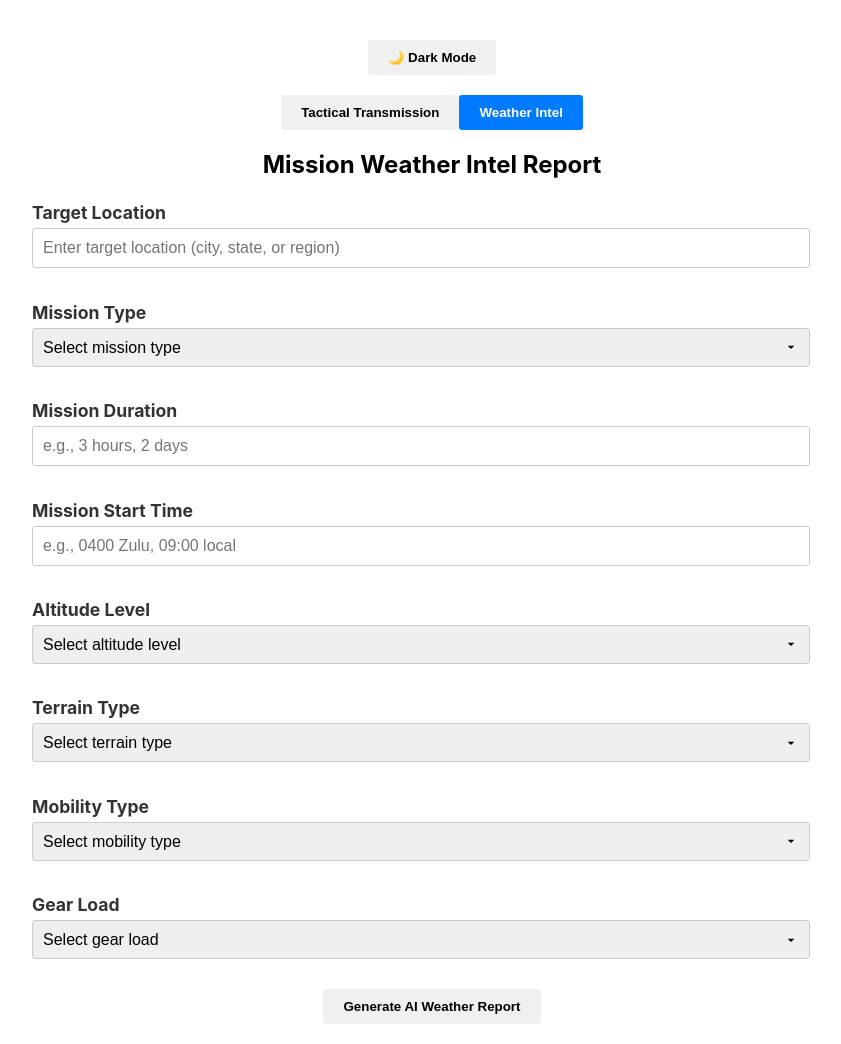
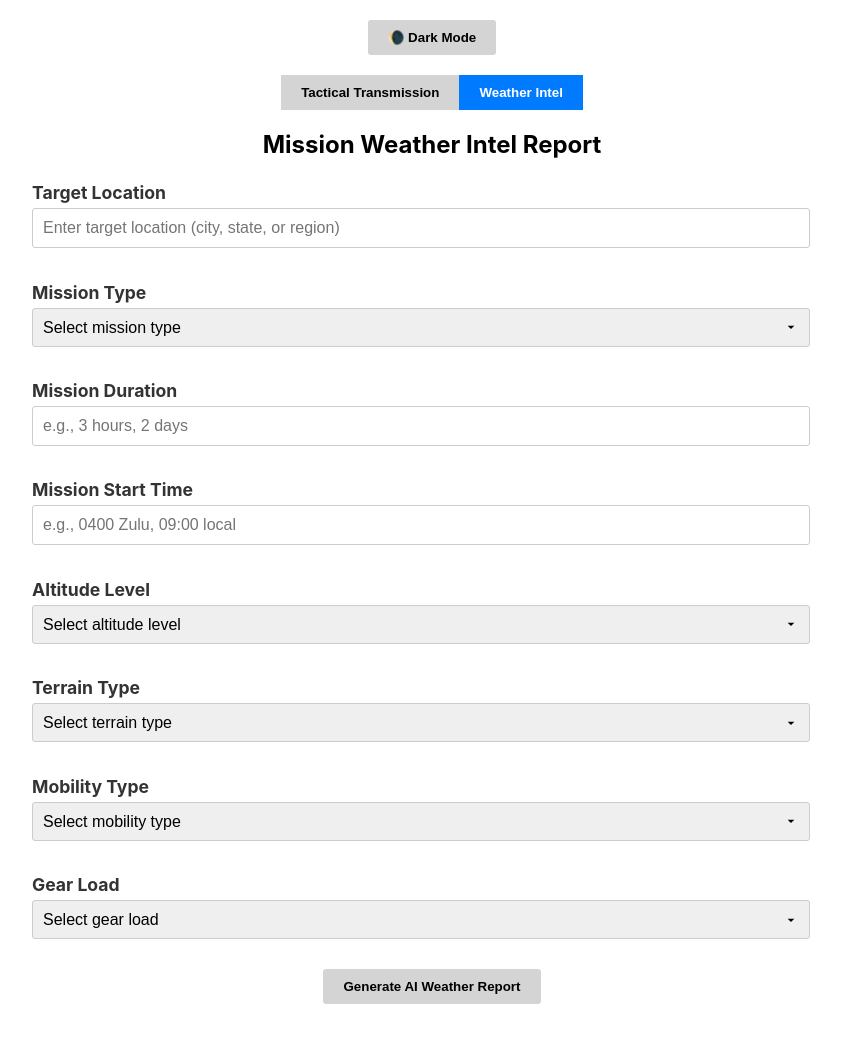
Before and after one commit to EOSandCHILL/eagle-command-ai, a React (Create React App) app in the folder eagle-ops-portal/: page / in a window 1280 px wide. Shown: the whole page, without its empty margins (208-1049 px from the left). Built offline with nearby package versions, Linux system fonts and the light colour scheme.

Commit message:
Update button styling

```diff
--- a/eagle-ops-portal/src/App.css
+++ b/eagle-ops-portal/src/App.css
@@ -6,24 +6,17 @@
   padding: 20px;
 }
 
-/* === Tabs === */
-.tabs {
-  display: flex;
-  justify-content: space-around;
-  margin-bottom: 20px;
-}
-
-.tabs button {
+/* === Tab Buttons === */
+.App > button:not(.mode-toggle) {
   padding: 10px 20px;
+  margin: 0 5px;
   cursor: pointer;
   border: none;
-  background-color: #f0f0f0;
+  background-color: #d4d4d4;
   font-weight: bold;
   border-radius: 3px;
-  margin: 0 5px;
 }
-
-.tabs button.active {
+.App > button:not(.mode-toggle).active {
   background-color: #007bff;
   color: #fff;
 }
@@ -70,15 +63,32 @@ input,
 button {
   padding: 10px 20px;
   cursor: pointer;
-  border: none;
-  background-color: #f0f0f0;
+  background-color: #d4d4d4;
   font-weight: bold;
-  border-radius: 3px;
+  border-radius: none;
+  border-style: none;
 }
 
 button.active {
   background-color: #007bff;
   color: #fff;
+}
+
+.mode-toggle {
+  margin-bottom: 19.92px;
+  border-radius: 3px;
+}
+
+.mode-toggle:hover {
+  border: 3px solid #666666;
+}
+
+.generate-button {
+  border-radius: 3px;
+}
+
+.generate-button:hover {
+  border: 3px solid #007bff;
 }
 
 .output-header {
@@ -108,7 +118,7 @@ button.active {
   background-color: #f4f4f4;
   padding: 10px;
   border-radius: 3px;
-  border: #000;
+  border: 1px solid #000;
 }
 
 .command-core-ai-weather-report-text {
@@ -150,15 +160,15 @@ body.dark-mode button {
   border: 1px solid #555;
 }
 
-body.dark-mode .tabs button {
+body.dark-mode .App > button:not(.mode-toggle) {
   background-color: #333;
   color: #fff;
   border: 1px solid #555;
 }
-
-body.dark-mode .tabs button.active {
-  background-color: #007bff;
-  color: #fff;
+body.dark-mode .App > button:not(.mode-toggle).active {
+  background-color: #007bff !important;
+  color: #fff !important;
+  border: 1px solid #007bff !important;
 }
 
 body.dark-mode .form-group h4 {
--- a/eagle-ops-portal/src/App.js
+++ b/eagle-ops-portal/src/App.js
@@ -2,6 +2,7 @@ import "./App.css";
 import React, { useState, useEffect } from "react";
 import CommandCoreAiTransmissionComponent from "./components/CommandCoreAiTransmissionComponent";
 import CommandCoreAiWeatherComponent from "./components/CommandCoreAiWeatherComponent";
+import ThemeToggleButton from "./components/ThemeToggleButton";
 
 function App() {
   const [darkMode, setDarkMode] = useState(false);
@@ -15,11 +16,11 @@ function App() {
 
   return (
     <div className="App">
-      <div className="App">
-        <button onClick={() => setDarkMode(!darkMode)}>
-          {darkMode ? "☀ Light Mode" : "🌙 Dark Mode"}
-        </button>
-      </div>
+      <ThemeToggleButton
+        darkMode={darkMode}
+        toggleDarkMode={() => setDarkMode(!darkMode)}
+      />
+      <div>
         <button
           className={activeTab === "command-core-transmission" ? "active" : ""}
           onClick={() => handleTabChange("command-core-transmission")}
@@ -27,11 +28,14 @@ function App() {
           Tactical Transmission
         </button>
         <button
-        className={activeTab === "command-core-weather-report" ? "active" : ""}
+          className={
+            activeTab === "command-core-weather-report" ? "active" : ""
+          }
           onClick={() => handleTabChange("command-core-weather-report")}
         >
           Weather Intel
         </button>
+      </div>
       <div>
         {activeTab === "command-core-weather-report" && (
           <CommandCoreAiWeatherComponent />
--- a/eagle-ops-portal/src/components/CommandCoreAiTransmissionComponent.js
+++ b/eagle-ops-portal/src/components/CommandCoreAiTransmissionComponent.js
@@ -34,7 +34,10 @@ function CommandCoreAiTransmissionComponent() {
         onChange={(e) => setPrompt(e.target.value)}
         placeholder="Transmit mission directive or query"
       />
-      <button onClick={askCommandCoreAiTransmission}>
+      <button
+        className="generate-button"
+        onClick={askCommandCoreAiTransmission}
+      >
         Transmit to Command Core AI
       </button>
       <div className="output">
--- a/eagle-ops-portal/src/components/CommandCoreAiWeatherComponent.js
+++ b/eagle-ops-portal/src/components/CommandCoreAiWeatherComponent.js
@@ -162,7 +162,10 @@ function CommandCoreAiWeatherComponent() {
           <option value="Heavy">Heavy</option>
         </select>
       </div>
-      <button onClick={generateCommandCoreAiWeatherReport}>
+      <button
+        className="generate-button"
+        onClick={generateCommandCoreAiWeatherReport}
+      >
         Generate AI Weather Report
       </button>
       {weatherReport && (
--- /dev/null
+++ b/eagle-ops-portal/src/components/ThemeToggleButton.js
@@ -0,0 +1,16 @@
+import React from "react";
+
+/**
+ * A button to toggle between light and dark mode.
+ * @param {boolean} darkMode - Current theme state.
+ * @param {Function} toggleDarkMode - Function to toggle the theme.
+ */
+function ThemeToggleButton({ darkMode, toggleDarkMode }) {
+  return (
+    <button className="mode-toggle" onClick={toggleDarkMode}>
+      {darkMode ? "☀️ Light Mode" : "🌘 Dark Mode"}
+    </button>
+  );
+}
+
+export default ThemeToggleButton;
```
Lines whose indentation alone changed are shown as unchanged.
